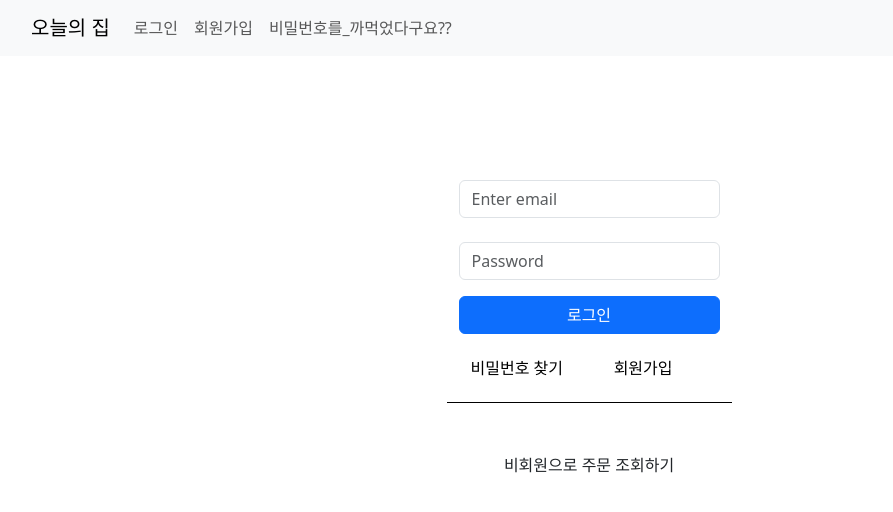
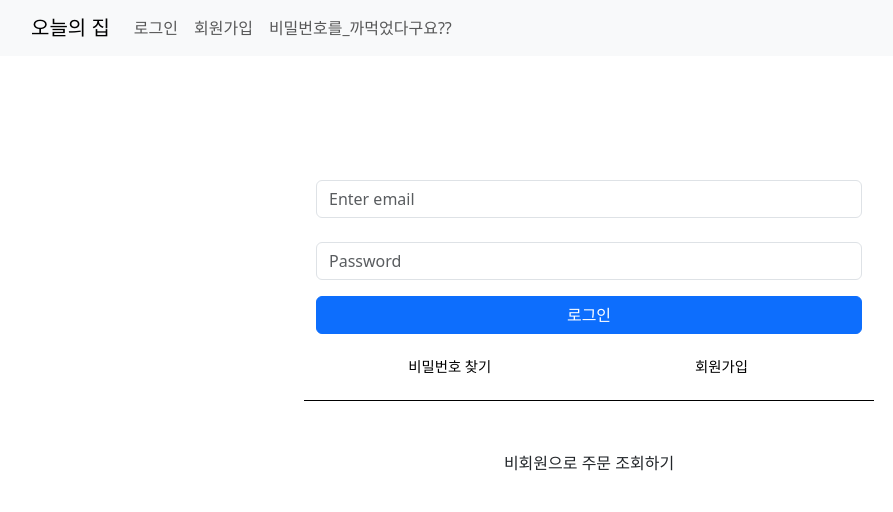
Before and after one commit to Regulus55/house, a React (Create React App) app: page /login in a window 1280 px wide. Shown: the top 512 px of the page, without its empty margins (51-944 px from the left). Built offline with nearby package versions, Linux system fonts and the light colour scheme.

Commit message:
로그인할때 토큰 가져오기

```diff
--- a/src/components/Login.js
+++ b/src/components/Login.js
@@ -19,7 +19,8 @@ const Login = () => {
             console.log(userInput)
             const url = 'http://localhost:7070/api/auth/login'
             const {data, status} = await axios.post(url, userInput)
-            if(status ===200){
+            if (status === 200) {
+                localStorage.setItem('token', data.token)
                 navigate('/profile')
             }
         } catch (err) {
@@ -34,7 +35,7 @@ const Login = () => {
 
             <Row>
                 <Col></Col>
-                <Col xs={3}>
+                <Col xs={6}>
                     <Form onSubmit={submitHandler}>
                         <Form.Group controlId="formBasicEmail">
                             <Form.Label></Form.Label>
@@ -57,15 +58,25 @@ const Login = () => {
                         <Button className="mb-3" variant="primary" type="submit" style={{width: '100%'}}>
                             로그인
                         </Button>
+
                         <Form.Group className="mb-3">
                             <Link to={'/forgot/password'}> <Button
-                                style={{color: "black", background: "white", border: 'none'}}>비밀번호
+                                style={{
+                                    width: '49%',
+                                    color: "black",
+                                    background: "white",
+                                    border: 'none',
+                                    fontSize: '0.9rem'
+                                }}>비밀번호
                                 찾기</Button></Link>{" "}
+
                             <Link to={'/signup'}> <Button style={{
                                 width: '49%',
                                 color: "black",
                                 background: "white",
-                                border: 'none'
+                                border: 'none',
+                                fontSize: '0.9rem',
+
                             }}>회원가입</Button></Link>
                         </Form.Group>
 
@@ -78,7 +89,7 @@ const Login = () => {
                                 display: 'flex',
                                 justifyContent: 'center'
                             }}>
-                                비회원으로 주문 조회하기
+                                <span>비회원으로 주문 조회하기</span>
                             </Col>
                             <Col/>
                         </Row>
--- a/src/components/Signup.js
+++ b/src/components/Signup.js
@@ -141,12 +141,13 @@ const Signup = () => {
 
                         <Form.Group className="mb-3">
                             <Form.Label>닉네임</Form.Label>
-                            <div style={{color: 'grey', fontSize: '13px'}}>다른 유저와 겹치지 않도록 입력해주세요. (2~20자).</div>
+                            <div style={{color: 'grey', fontSize: '0.75rem'}}>다른 유저와 겹치지 않도록 입력해주세요. (2~20자).</div>
                             <Form.Control type="text"
                                           placeholder="별명 (2~20글자)"
                                           value={nickname}
                                           onChange={(e) => setNickname(e.target.value)}/>
                         </Form.Group>
+
 
                         <Form.Group className="mb-3">
                             <Form.Label>이메일</Form.Label>
@@ -194,7 +195,7 @@ const Signup = () => {
 
                         <Form.Group className="mb-3" controlId="formBasicPassword">
                             <Form.Label>비밀번호</Form.Label>
-                            <div style={{color: 'grey', fontSize: '13px'}}>영문, 숫자를 포함한 8자 이상의 비밀번호를 입력해주세요.</div>
+                            <div style={{color: 'grey', fontSize: '0.75rem'}}>영문, 숫자를 포함한 8자 이상의 비밀번호를 입력해주세요.</div>
                             <Form.Control type="password"
                                           placeholder="비밀번호"
                                           value={password}
```
